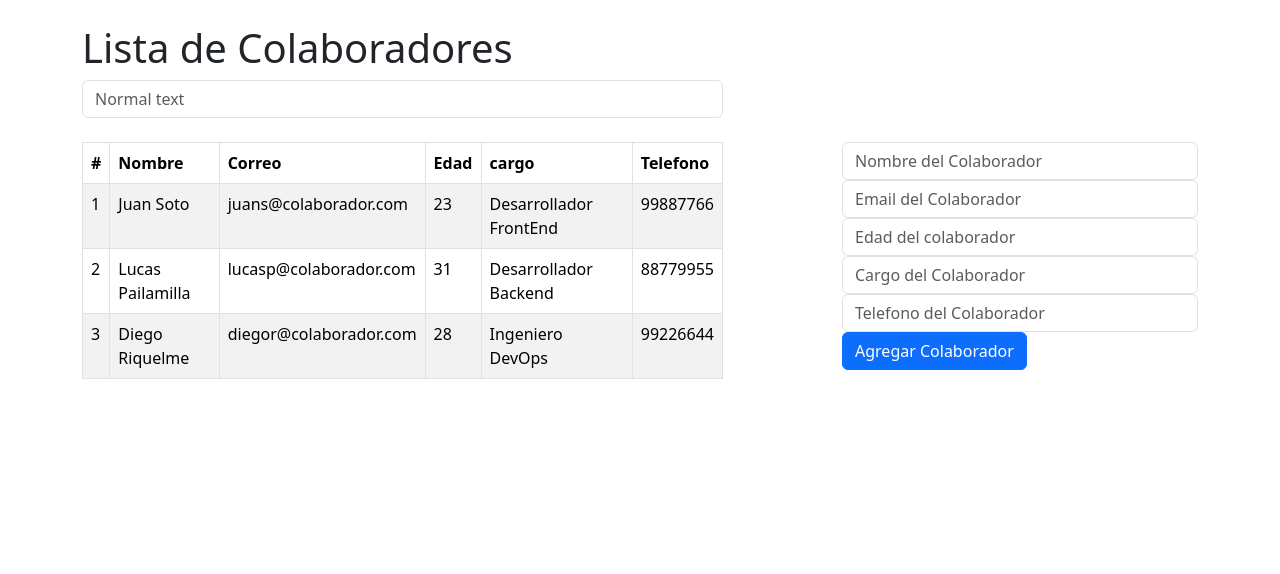
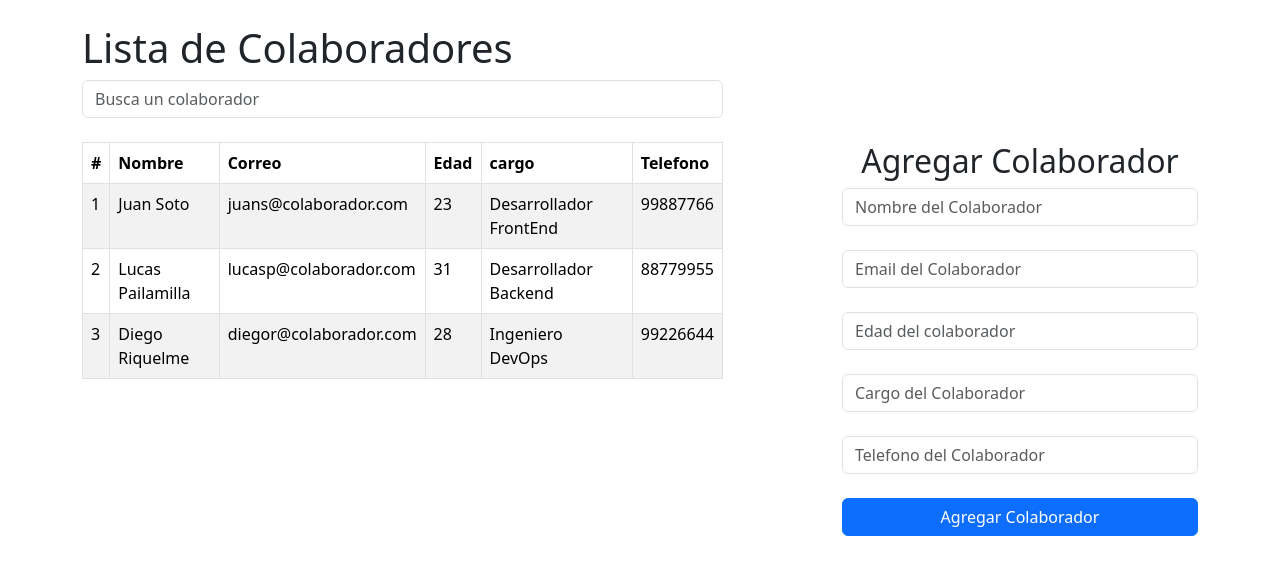
Before and after one commit to sebastian-oyarzo/desafioReact3, a React (Vite) app: page / in a window 1280 px wide. Shown: the top 574 px of the page. Built offline with nearby package versions, Linux system fonts and the light colour scheme.

Commit message:
alert agregado

```diff
--- a/src/App.jsx
+++ b/src/App.jsx
@@ -4,14 +4,16 @@ import { Listado } from './components/Listado'
 import {BaseColaboradores} from './data/BaseColaboradores'
 import {Buscador} from './components/Buscador'
 import {Formulario} from './components/Formulario'
-import 'bootstrap/dist/css/bootstrap.min.css';
-import Container from 'react-bootstrap/Container';
-import Row from 'react-bootstrap/Row';
-import Col from 'react-bootstrap/Col';
+import 'bootstrap/dist/css/bootstrap.min.css'
+import Container from 'react-bootstrap/Container'
+import Row from 'react-bootstrap/Row'
+import Col from 'react-bootstrap/Col'
+import { Alert1 } from './components/Alert1'
 
 function App() {
 
-  const [data, setData] = useState (BaseColaboradores);
+  const [Alerts , setAlerts] = useState({msg:"", vrt:""})
+  const [data, setData] = useState (BaseColaboradores)
   const [nuevoColaborador,setColaborador] = useState (
     {
       id: '',
@@ -21,7 +23,7 @@ function App() {
       cargo: '',
       telefono: '',
     }
-  );
+  )
 
   const capturaInput = (event) => {
     const {name,value} = event.target;
@@ -47,7 +49,7 @@ function App() {
         !cargo.value ||
         !telefono.value
     ) {
-      console.log ("No se permiten campos vacios")
+      statusAlert("completa todos los campos !", "danger")
     } else {
       const newObj = {
         id,
@@ -59,19 +61,29 @@ function App() {
       }
 
       console.log(newObj , "Nuevo objeto")
+      statusAlert("colaborador agregado !", "success")
       AgregarUsuario(newObj)
     }
   }
 
   const AgregarUsuario = (nuevoUsuario) => {
     setData([...data,nuevoUsuario])
-  };
+  }
+
+  const statusAlert = (mensaje, variante) => {
+    setAlerts({
+      ...Alerts,
+      msg: mensaje,
+      vrt: variante
+    })
+    console.log(Alerts)
+  }
 
   return (
     <Container className='mt-4 center'>
-          <h1>Lista de Colaboradores</h1>
       <Row >
-        <Col  lg={7} xs={10} sm={12}>
+        <Col  lg={7} xs={{ span: 10, offset: 1}} sm={{ span: 12, offset: 0}}>
+        <h1>Lista de Colaboradores</h1>
           <Buscador />
         </Col>
       </Row>
@@ -81,6 +93,7 @@ function App() {
         </Col>
         <Col xs={10} lg={{ span: 4, offset: 1}} >
         <Formulario onChange={capturaInput} onSubmit={AgregarNuevoColaborador}/>
+        <Alert1 Alerts={Alerts}/>
         </Col>
       </Row>
     </Container>
--- /dev/null
+++ b/src/components/Alert1.jsx
@@ -0,0 +1,10 @@
+import Alert from 'react-bootstrap/Alert';
+
+
+export const Alert1 = ({statusAlerts, Alerts,}) => {
+  return (
+    <Alert className='text-center mt-3' variant={Alerts.vrt}>
+         {Alerts.msg}
+    </Alert>
+  )
+}
--- a/src/components/Buscador.jsx
+++ b/src/components/Buscador.jsx
@@ -3,6 +3,6 @@ import Form from 'react-bootstrap/Form';
 
 export const Buscador = () => {
   return (
-           <Form.Control type="text" placeholder="Normal text" />
+           <Form.Control type="text" placeholder="Busca un colaborador" />
   )
 }
--- a/src/components/Formulario.jsx
+++ b/src/components/Formulario.jsx
@@ -5,6 +5,7 @@ export const Formulario = ({onChange ,onSubmit}) => {
 
     return (
         <Form onSubmit={onSubmit}>
+            <h2 className='text-center '>Agregar Colaborador</h2>
             <Form.Group>
                 <Form.Control
                 type="text"
@@ -13,6 +14,7 @@ export const Formulario = ({onChange ,onSubmit}) => {
                 onChange={onChange}
                 />
             </Form.Group>
+            <br />
             <Form.Group>
                 <Form.Control
                 type="email"
@@ -21,6 +23,7 @@ export const Formulario = ({onChange ,onSubmit}) => {
                 onChange={onChange}
                 />
             </Form.Group>
+            <br />
             <Form.Group>
                 <Form.Control
                 type="number"
@@ -30,6 +33,7 @@ export const Formulario = ({onChange ,onSubmit}) => {
                 placeholder="Edad del colaborador"
                 onChange={onChange} />
             </Form.Group>
+            <br />
             <Form.Group>
                 <Form.Control type="text"
                 name = "cargo"
@@ -37,6 +41,7 @@ export const Formulario = ({onChange ,onSubmit}) => {
                 onChange={onChange}
                 />
             </Form.Group>
+            <br />
             <Form.Group>
                 <Form.Control type="tel"
                 name = "telefono"
@@ -44,7 +49,10 @@ export const Formulario = ({onChange ,onSubmit}) => {
                 onChange={onChange}
                 />
           </Form.Group>
-          <Button variant="primary" className="d-grid gap-2" type="summit" >Agregar Colaborador</Button>
+          <br />
+          <div className="d-grid gap-2">
+            <Button variant="primary" type="summit" >Agregar Colaborador</Button>
+          </div>
         </Form>
     )
 }
```
Also changed, not shown: src/components/Alert.jsx (deleted).
